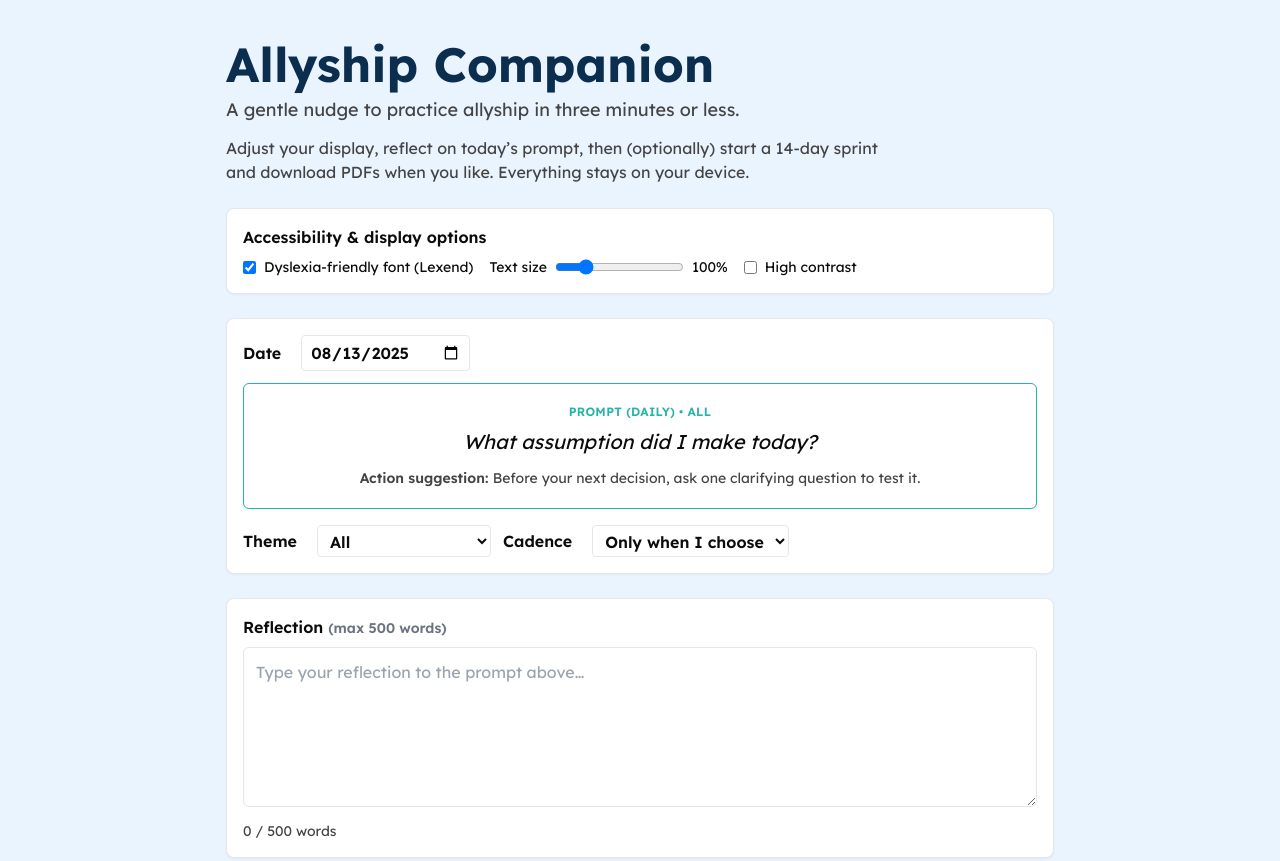
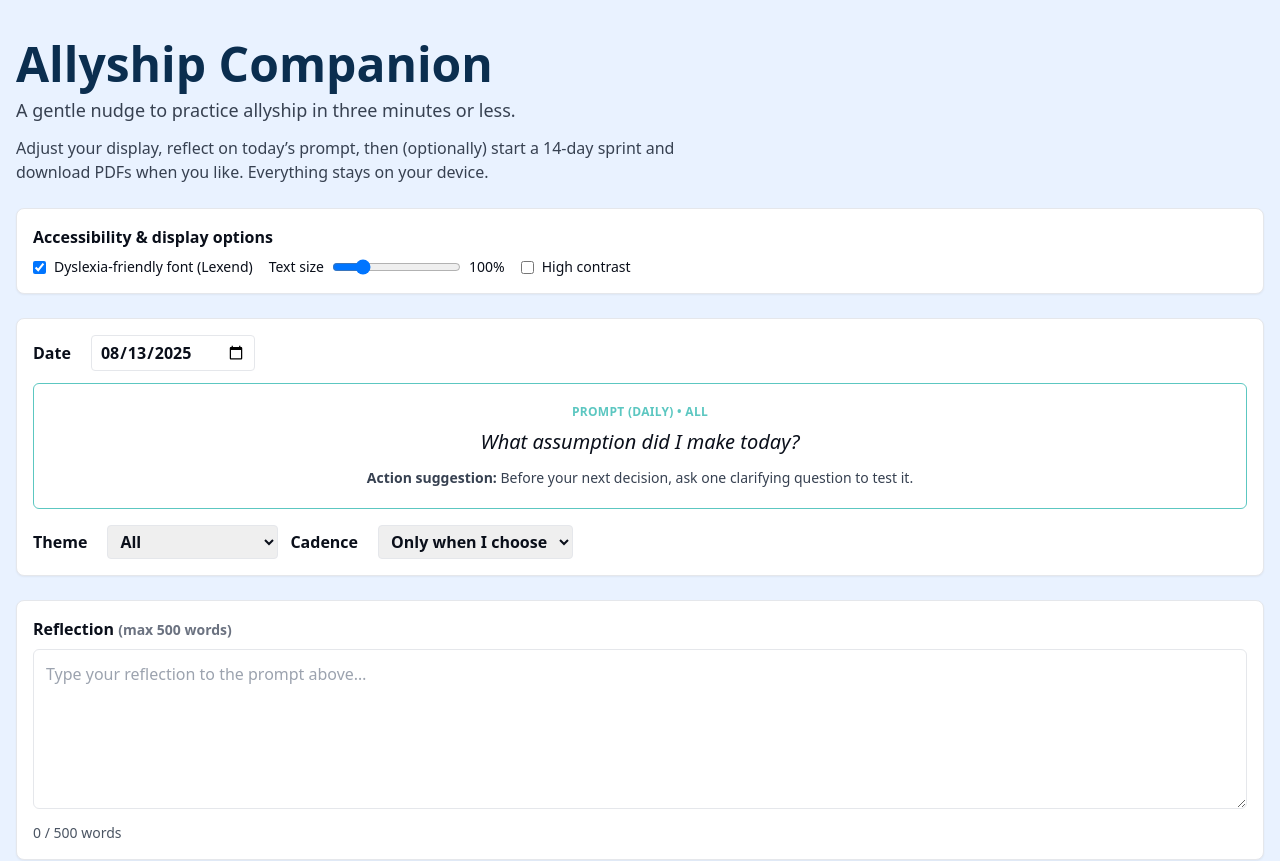
Before and after one commit to Brendals23/allyship-companion, a Next.js app: page / in a window 1280 px wide. Shown: the top 861 px of the page. Built offline with nearby package versions, Linux system fonts and the light colour scheme; what @react-pdf/renderer would draw is missing.

Commit message:
Update globals.css

```diff
--- a/app/globals.css
+++ b/app/globals.css
@@ -1,76 +1,76 @@
-@import url('https://fonts.googleapis.com/css2?family=Lexend:wght@400;600;700&display=swap');
-
 @tailwind base;
 @tailwind components;
 @tailwind utilities;
 
-/* ---------- Color tokens ---------- */
-/* Normal (pastel) */
-:root {
-  --bg:       #EAF4FF;  /* page background */
-  --fg:       #0b0b0b;  /* primary text */
-  --muted:    #444;     /* secondary text */
-  --accent:   #0B2E4F;  /* headings / strong text */
-
-  --card:     #ffffff;  /* card background (maps .bg-white) */
-  --border:   #e5e7eb;  /* default border */
-  --tealSoft: #25b3a7;  /* prompt accent */
+/* ---- Fonts ---- */
+@font-face {
+  font-family: "OpenDyslexic";
+  src: url("https://cdn.jsdelivr.net/gh/antijingoist/open-dyslexic/alternatives/OpenDyslexicAlta-Regular.otf") format("opentype");
+  font-weight: normal;
+  font-style: normal;
+  font-display: swap;
 }
 
-/* High contrast (toggled by <html data-contrast="high">) */
-[data-contrast='high'] {
-  --bg:       #000000;
-  --fg:       #ffffff;
-  --muted:    #e6e6e6;
-  --accent:   #ffffff;
+/* ---- Design tokens via CSS variables ---- */
+/* Allyship Companion default */
+:root {
+  --bg: #e9f2ff;            /* soft blue background */
+  --card: #ffffff;
+  --text: #0a0f1a;
+  --muted: #3d4b63;
+  --border: #d7e2f2;
+  --brand: #1e88e5;          /* link/brand accent */
+  --teal: #2CB5A0;           /* kept for accents (progress, focus) */
+  --coral: #FF6F61;
+  --focus: var(--teal);
 
-  --card:     #111111;
-  --border:   #666666;
-  --tealSoft: #4dd;     /* brighter accent */
+  --text-scale: 1;
 }
 
-/* ---------- Global layout ---------- */
-html, body { height: 100%; }
+/* High-contrast mode (AA+ friendly) */
+.hc {
+  --bg: #000000;
+  --card: #000000;
+  --text: #ffffff;
+  --muted: #e6e6e6;
+  --border: #ffffff;
+  --brand: #ffffff;
+  --focus: #ffff00; /* yellow outline in HC */
+}
 
+/* ---- Base application styling ---- */
+html { font-size: calc(16px * var(--text-scale)); }
 body {
   background: var(--bg);
-  color: var(--fg);
-  font-feature-settings: "cv10","cv11";
-  transition: background-color .2s ease, color .2s ease;
+  color: var(--text);
 }
 
-.container { max-width: 860px; }
+/* Remove any default image banners at top — we’re going text-first */
+header img[alt*="logo"], header img[alt*="wordmark"] { display: none !important; }
 
-/* ---------- Tailwind bridges so utilities adapt to tokens ---------- */
-.bg-white { background-color: var(--card) !important; }
-.border   { border-color: var(--border) !important; }
+:focus-visible {
+  outline: 3px solid var(--focus);
+  outline-offset: 2px;
+}
 
-.text-gray-600, .text-gray-700 { color: var(--muted) !important; }
-.text-navyDeep { color: var(--accent) !important; }
+::selection { background: var(--teal); color: white; }
 
-.text-tealSoft   { color: var(--tealSoft) !important; }
-.border-tealSoft { border-color: var(--tealSoft) !important; }
+/* Reusable helpers that match Allyship Companion’s look */
+.surface { background: var(--card); }
+.card { @apply rounded-xl p-4; background: var(--card); border: 1px solid var(--border); }
+.text-muted { color: var(--muted); }
+.border-subtle { border-color: var(--border); }
+.btn {
+  @apply rounded-xl px-5 py-3 font-medium;
+  background: #0D1B2A; color: #fff;
+}
+.btn[disabled] { @apply opacity-40; }
 
-/* Inputs & selects */
-input, select, textarea {
-  background: #fff;
-  color: var(--fg);
-  border-color: var(--border);
-}
-[data-contrast='high'] input,
-[data-contrast='high'] select,
-[data-contrast='high'] textarea {
-  background: #000;
-  color: #fff;
-  border-color: var(--border);
-}
-input::placeholder, textarea::placeholder { color: #9aa3af; }
-[data-contrast='high'] input::placeholder,
-[data-contrast='high'] textarea::placeholder { color: #bfbfbf; }
+/* Chapter chips / dots */
+.dot { width: 10px; height: 10px; border-radius: 9999px; background: var(--border); }
+.dot.active { background: var(--teal); }
 
-button { border-color: var(--border); }
-
-/* ---------- Prompt card background ---------- */
-/* normal: soft teal tint; high contrast: clear for max legibility */
-.prompt-box { background: rgba(37, 179, 167, 0.10); }
-[data-contrast='high'] .prompt-box { background: transparent !important; }
+/* Keep old Tailwind color refs working inside components */
+.text-navy\/80, .text-navy\/70, .text-navy\/60 { color: var(--muted) !important; }
+.border-navy\/10, .border-navy\/20 { border-color: var(--border) !important; }
+.bg-white { background: var(--card) !important; }
```
